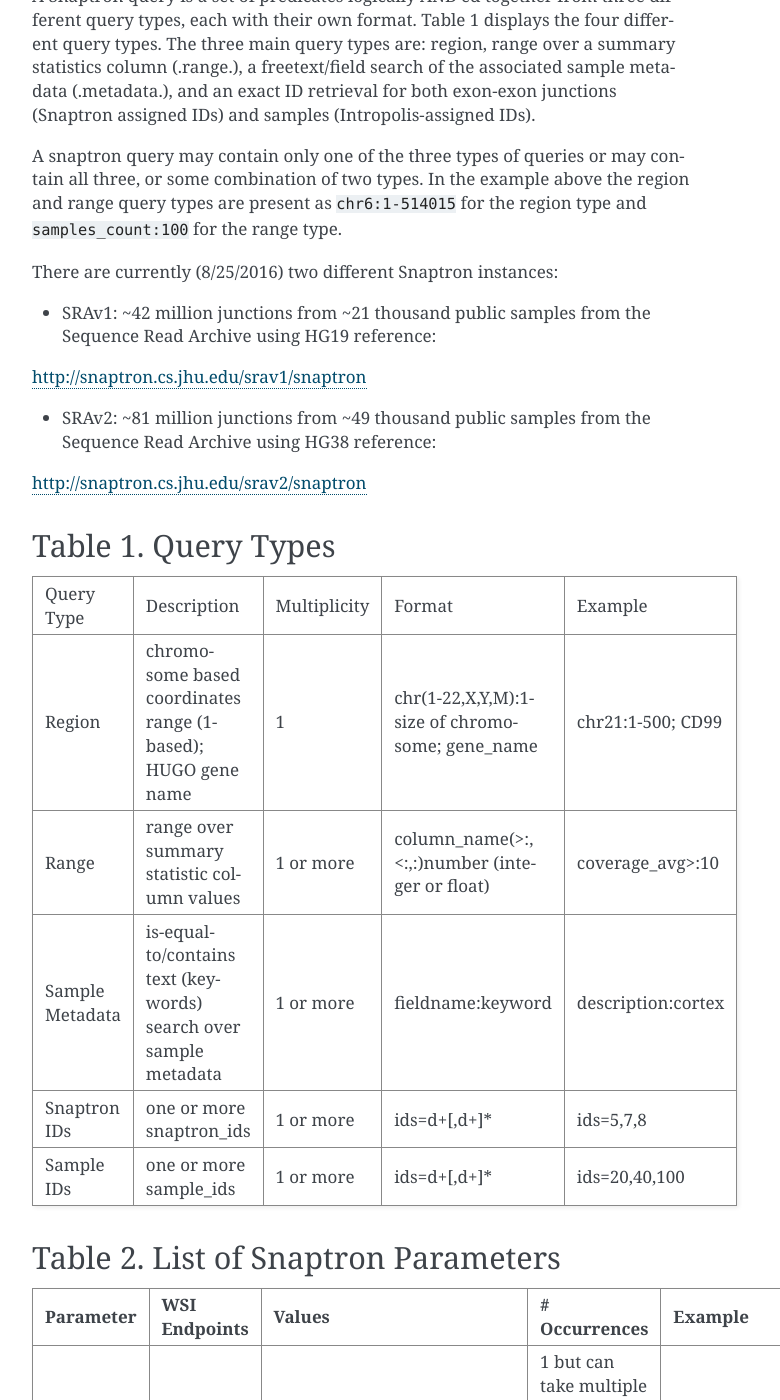
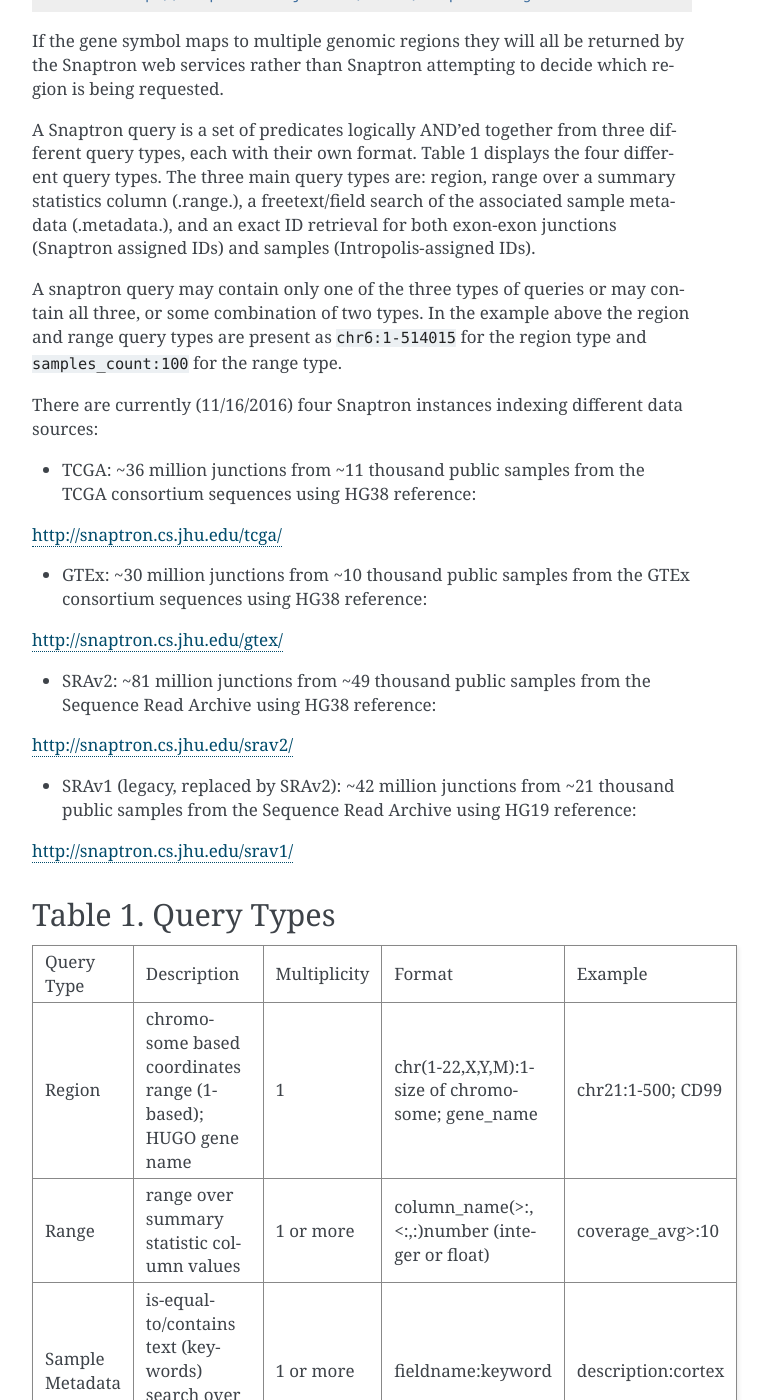
Before and after one commit to ChristopherWilks/snaptron, a Sphinx documentation site: the page built from docs/source/index.rst, in a window 1280 px wide and 1400 px high, scrolled down 1177 px. Shown: the whole window, without its empty margins (388-1168 px from the left). Built offline with Sphinx 7.4.7, drawn with Linux system fonts in a browser that asks for light colours; some of the changed text lies outside the part shown.

Commit message:
added TCGA and GTEx instances

```diff
--- a/docs/source/index.rst
+++ b/docs/source/index.rst
@@ -19,13 +19,19 @@
 SnaptronUI
 ----------
 
-As an example of a downstream interface that can be built on top of the Snaptron web service interface there is the SnaptronUI for which there are two instances, one for SRAv1 (~21,000 samples) and a second for SRAv2 (~49,000 samples):
+As an example of a downstream interface that can be built on top of the Snaptron web service interface there is the SnaptronUI for which there are several instances for various datasets:
 
-SRAv1:
+TCGA (~11K samples, ~36M junctions):
+  http://snaptron.cs.jhu.edu:8090
+
+GTEx (~10K samples, ~30M junctions):
+  http://snaptron.cs.jhu.edu:8000
+
+SRAv2 (~50K samples, ~81M junctions):
+  http://snaptron.cs.jhu.edu:8443
+
+SRAv1 (~21K samples, ~42M junctions):
   http://snaptron.cs.jhu.edu:8100
-
-SRAv2
-  http://snaptron.cs.jhu.edu:8443
 
 Caveat emptor, these instances are provided as examples only for the time being.  While they serve real data and may prove useful for investigations, they are not guaranteed to be stable/performant in any way.
 
@@ -48,13 +54,19 @@
 
 A snaptron query may contain only one of the three types of queries or may contain all three, or some combination of two types.  In the example above the region and range query types are present as ``chr6:1-514015`` for the region type and ``samples_count:100`` for the range type.
 
-There are currently (8/25/2016) two different Snaptron instances:
+There are currently (11/16/2016) four Snaptron instances indexing different data sources:
 
-- SRAv1: ~42 million junctions from ~21 thousand public samples from the Sequence Read Archive using HG19 reference:
-http://snaptron.cs.jhu.edu/srav1/snaptron
+- TCGA: ~36 million junctions from ~11 thousand public samples from the TCGA consortium sequences using HG38 reference:
+http://snaptron.cs.jhu.edu/tcga/
+
+- GTEx: ~30 million junctions from ~10 thousand public samples from the GTEx consortium sequences using HG38 reference:
+http://snaptron.cs.jhu.edu/gtex/
 
 - SRAv2: ~81 million junctions from ~49 thousand public samples from the Sequence Read Archive using HG38 reference:
-http://snaptron.cs.jhu.edu/srav2/snaptron
+http://snaptron.cs.jhu.edu/srav2/
+
+- SRAv1 (legacy, replaced by SRAv2): ~42 million junctions from ~21 thousand public samples from the Sequence Read Archive using HG19 reference:
+http://snaptron.cs.jhu.edu/srav1/
 
 
 Table 1. Query Types
```
